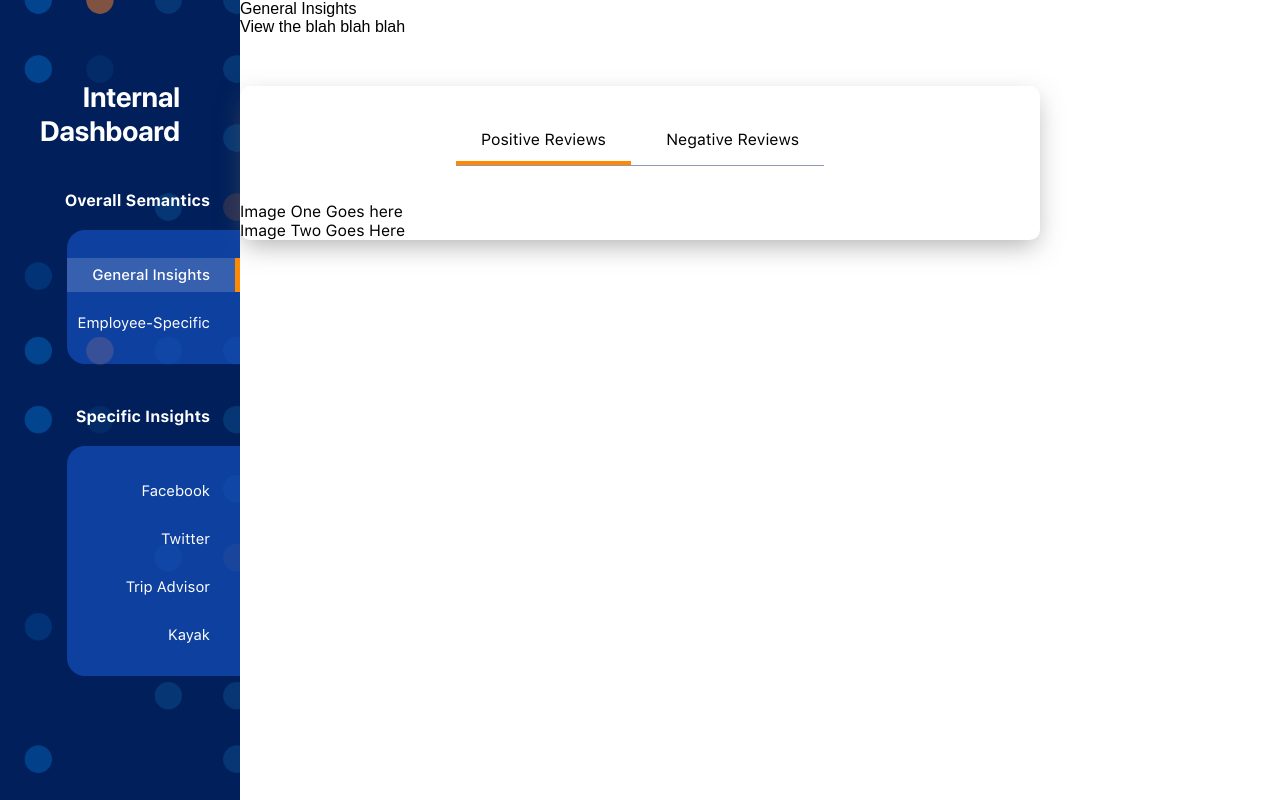
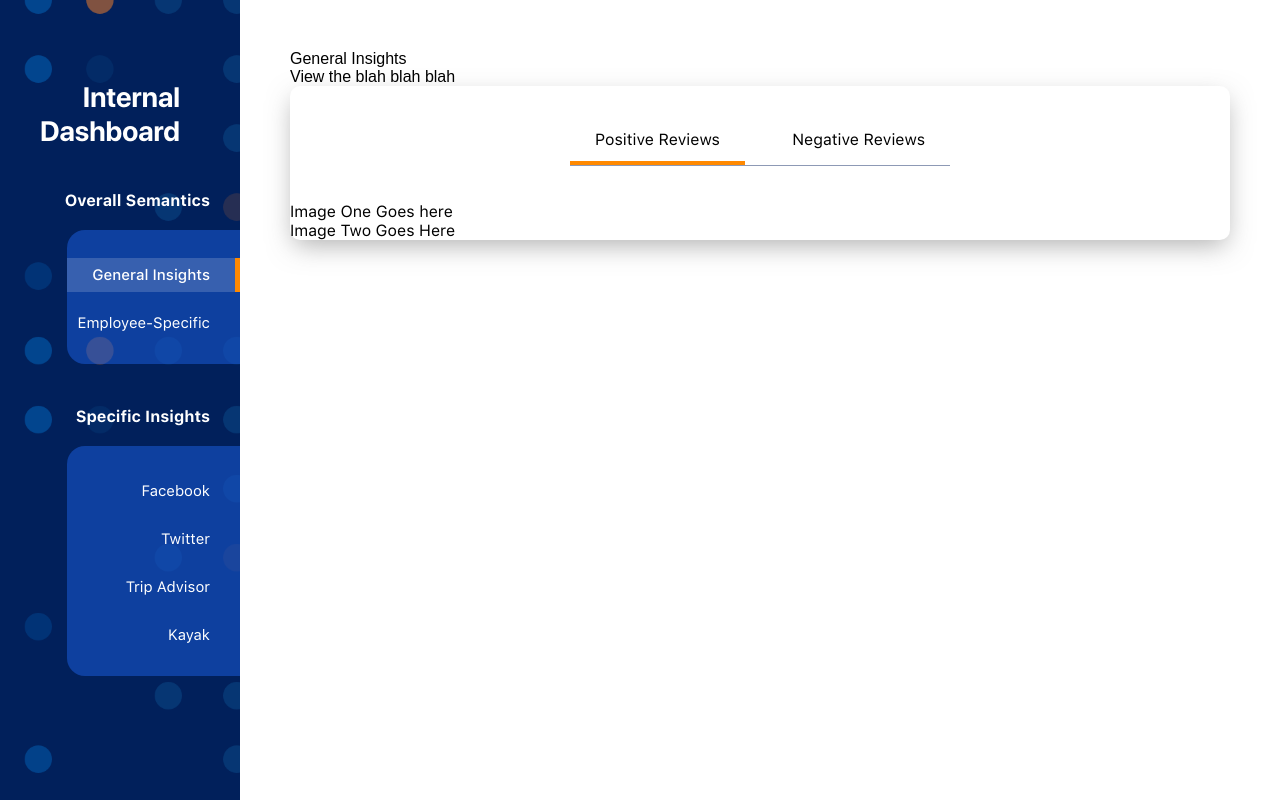
Before and after one commit to arytonhoi/yhack2019, a React (Create React App) app in the folder web/: page / in a window 1280 px wide. Built offline with nearby package versions, Linux system fonts and the light colour scheme.

Commit message:
added some css fixes for card + main

```diff
--- a/web/src/components/mainPanel/MainPanel.css
+++ b/web/src/components/mainPanel/MainPanel.css
@@ -1,9 +1,13 @@
 .mainPanel {
-	/* TODO */
+  /* TODO */
+  flex: 1;
+  padding: 50px;
+  display: flex;
+  flex-direction: column;
 }
 
 .card {
-	margin: 50px auto;
+  width: 100%;
 	font-family: SF-Pro-Regular;
 	box-shadow: 0px 9px 26px -4px rgba(97,97,97,0.5);
 	border-radius: 10px;
@@ -13,7 +17,6 @@
 	/* TODO */
 	display: flex;
 	flex-direction: column;
-	width: 800px;
 }
 
 .toggleablePanel .header {
@@ -27,7 +30,7 @@
 }
 
 .toggleablePanel .header .toggleBar {
-	width: 46%;
+	width: 380px;
 	margin: auto;
 	border-bottom: 1px solid #8D99B5;
 	display: flex;
```
